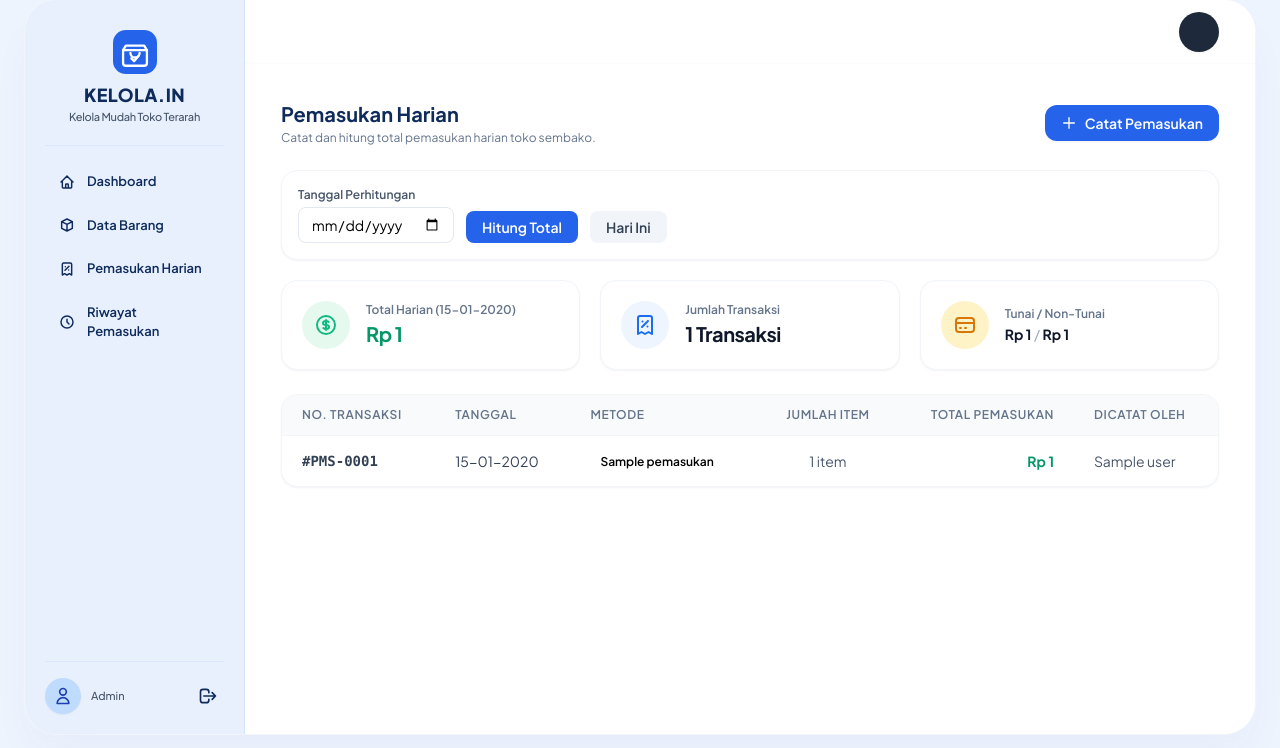
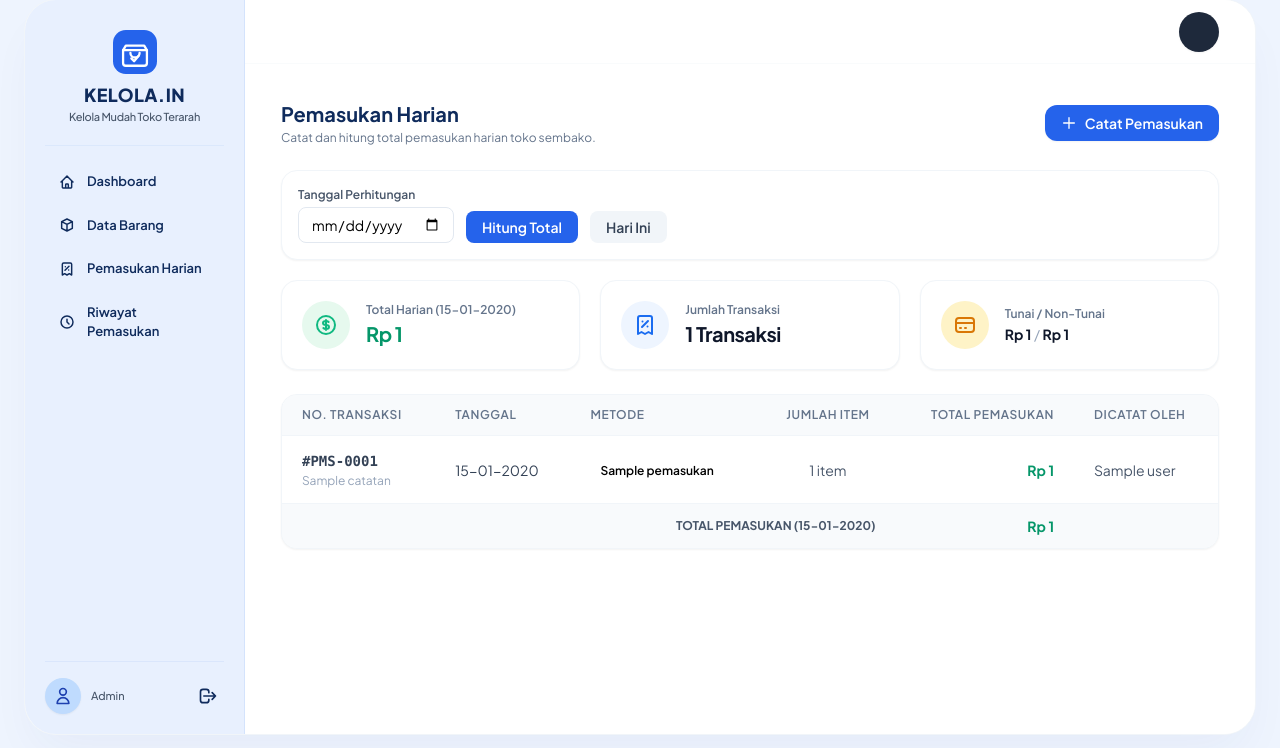
Before and after one commit to Dr3amsz/Kelola.in, a Laravel app: template resources/views/pemilik/pemasukan/index.blade.php in a window 1280 px wide. Shown: the part 33-781 px from the top of the page. Run offline with Laravel 12, Linux system fonts and the light colour scheme; the template is opened without the code that fills it: most values are stand-ins (such as "Sample title", 1, 10 or a date in 2020); data that the repository does not hold is empty; some libraries are stand-ins or nearby versions.

Commit message:
Immanuel style: tampilkan catatan transaksi dan baris total di tabel pemasukan harian

```diff
--- a/resources/views/pemilik/pemasukan/index.blade.php
+++ b/resources/views/pemilik/pemasukan/index.blade.php
@@ -121,8 +121,13 @@
                 <tbody class="divide-y divide-slate-50">
                     @foreach ($pemasukanList as $item)
                         <tr class="hover:bg-slate-50/60 transition">
-                            <td class="px-5 py-3.5 font-mono text-sm font-semibold text-slate-700">
+                            <td class="px-5 py-3.5">
+                                <span class="font-mono text-sm font-semibold text-slate-700">
                                 #PMS-{{ str_pad($item->id, 4, '0', STR_PAD_LEFT) }}
+                                </span>
+                                @if ($item->catatan)
+                                <p class="text-xs text-slate-400 mt-0.5 truncate max-w-[200px]">{{ $item->catatan }}</p>
+                                @endif
                             </td>
                             <td class="px-5 py-3.5 text-slate-700">
                                 {{ $item->tanggal->format('d-m-Y') }}
@@ -144,6 +149,17 @@
                         </tr>
                     @endforeach
                 </tbody>
+                <tfoot class="bg-slate-50 border-t border-slate-100">
+                 <tr>
+                    <td colspan="4" class="px-5 py-3 text-right text-xs font-bold text-slate-600 uppercase">
+                        Total Pemasukan ({{ \Carbon\Carbon::parse($tanggal)->format('d-m-Y') }})
+                    </td>
+                    <td class="px-5 py-3 text-right text-sm font-bold text-emerald-600">
+                        Rp {{ number_format($totalHarian, 0, ',', '.') }}
+                    </td>
+                    <td></td>
+                    </tr>
+                    </tfoot>
             </table>
         </div>
 
```
